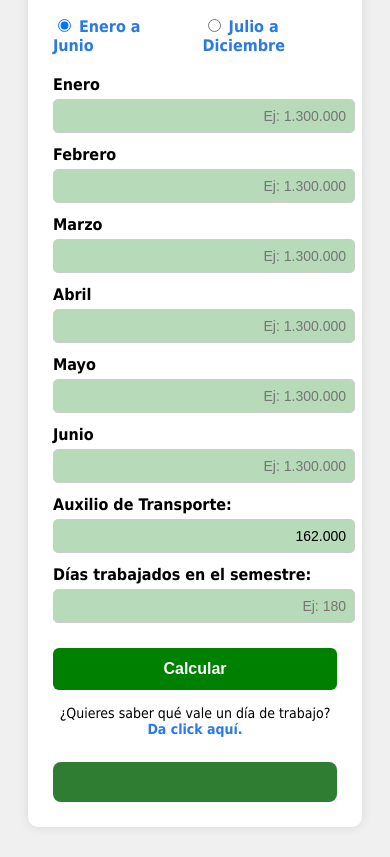
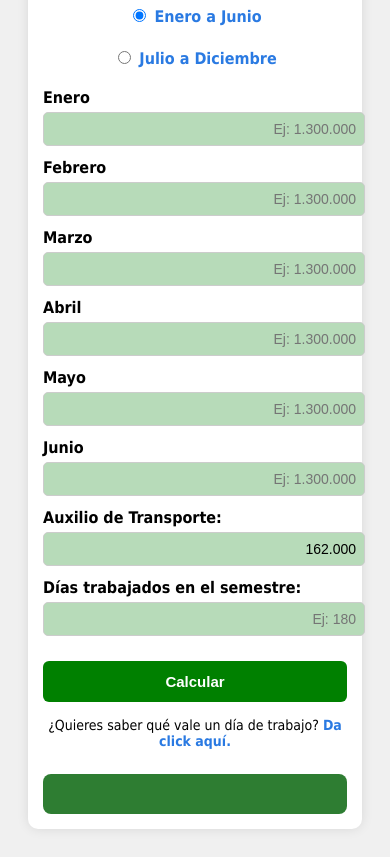
Before and after one commit to carlos2601/cesant-as-primas, a plain HTML site: page index.html in a window 390 px wide. Shown: the part 109-966 px from the top of the page. Drawn offline with Linux system fonts and the light colour scheme.

Commit message:
index.html

```diff
--- a/index.html
+++ b/index.html
@@ -2,6 +2,7 @@
 <html lang="es">
 <head>
   <meta charset="UTF-8">
+  <meta name="viewport" content="width=device-width, initial-scale=1"> <!-- Móvil -->
   <title>Prima y Cesantías</title>
   <style>
     body {
@@ -89,9 +90,31 @@
       color: #2c3e50;
       font-weight: bold;
       font-size: 16px;
+      flex-wrap: wrap;
+      text-align: center;
     }
     .periodo-selector label {
       color: #2a7ae2;
+    }
+
+    /* Adaptabilidad para móviles */
+    @media (max-width: 600px) {
+      form {
+        padding: 15px;
+      }
+      .btn {
+        font-size: 15px;
+      }
+      .formula, .totales {
+        font-size: 14px;
+      }
+      .result {
+        font-size: 16px;
+      }
+      .periodo-selector {
+        flex-direction: column;
+        gap: 10px;
+      }
     }
   </style>
 </head>
@@ -204,7 +227,6 @@
       `;
     }
 
-    // Inicializa el periodo por defecto
     cambiarPeriodo();
   </script>
 
```
